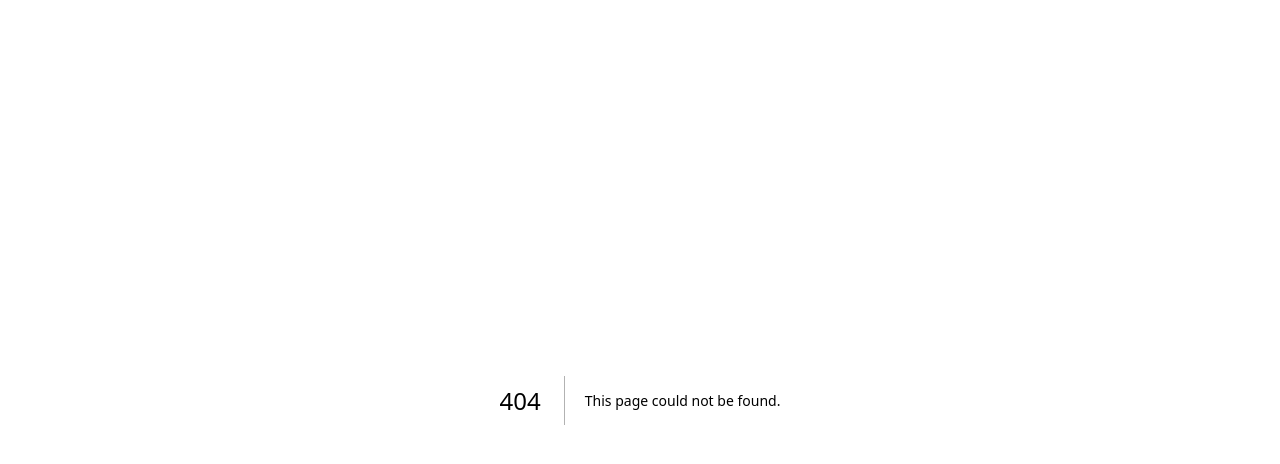
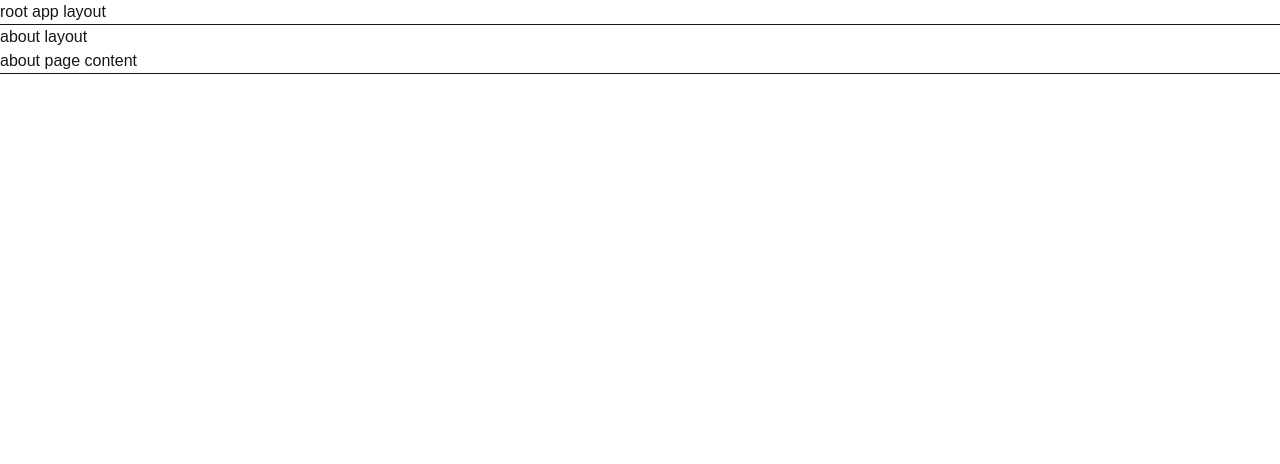
Before and after one commit to EvilDron09/next_js, a Next.js app: page /about in a window 1280 px wide. Before the commit this address had no page. Shown: the top 464 px of the page. Built offline with nearby package versions, Linux system fonts and the light colour scheme.

Commit message:
App router

```diff
--- /dev/null
+++ b/app/about/layout.tsx
@@ -0,0 +1,19 @@
+import type { Metadata } from 'next';
+import React from "react";
+export const metadata:Metadata = {
+    title:'AboutLayout metadata'
+}
+
+type Props = {children: React.ReactNode}
+const AboutLayout = ({children}: Props) =>{
+    return(
+        <div>
+            <hr/>
+            about layout
+            {children}
+            <hr/>
+        </div>
+    )
+}
+
+export default AboutLayout
--- /dev/null
+++ b/app/about/page.tsx
@@ -0,0 +1,8 @@
+const AboutPage = () =>{
+    return (
+        <div>
+            about page content
+        </div>
+    )
+}
+export default AboutPage;
--- a/app/layout.tsx
+++ b/app/layout.tsx
@@ -27,7 +27,10 @@ export default function RootLayout({
       lang="en"
       className={`${geistSans.variable} ${geistMono.variable} h-full antialiased`}
     >
-      <body className="min-h-full flex flex-col">{children}</body>
+      <body className="min-h-full flex flex-col">
+      root app layout
+      {children}
+      </body>
     </html>
   );
 }
```
